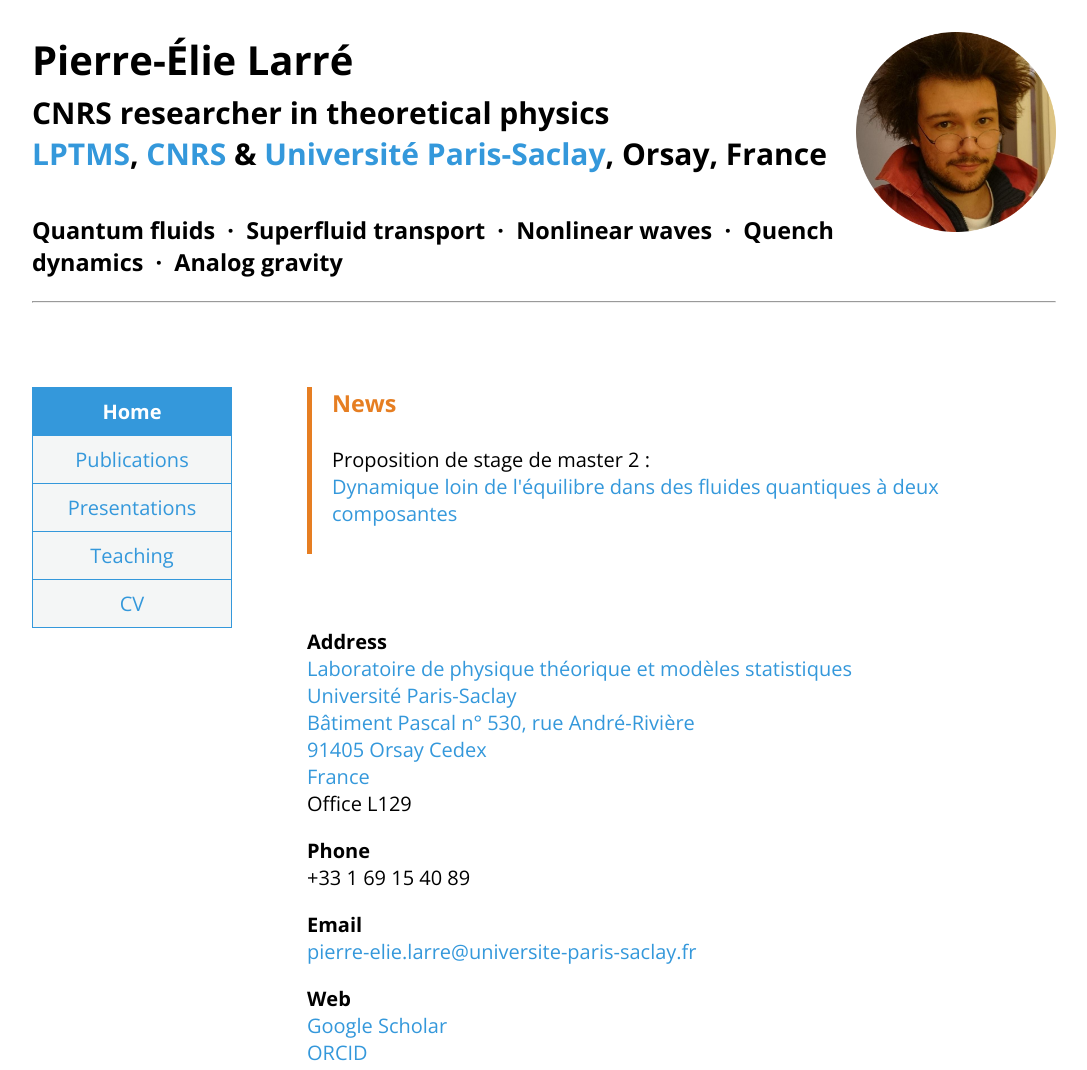
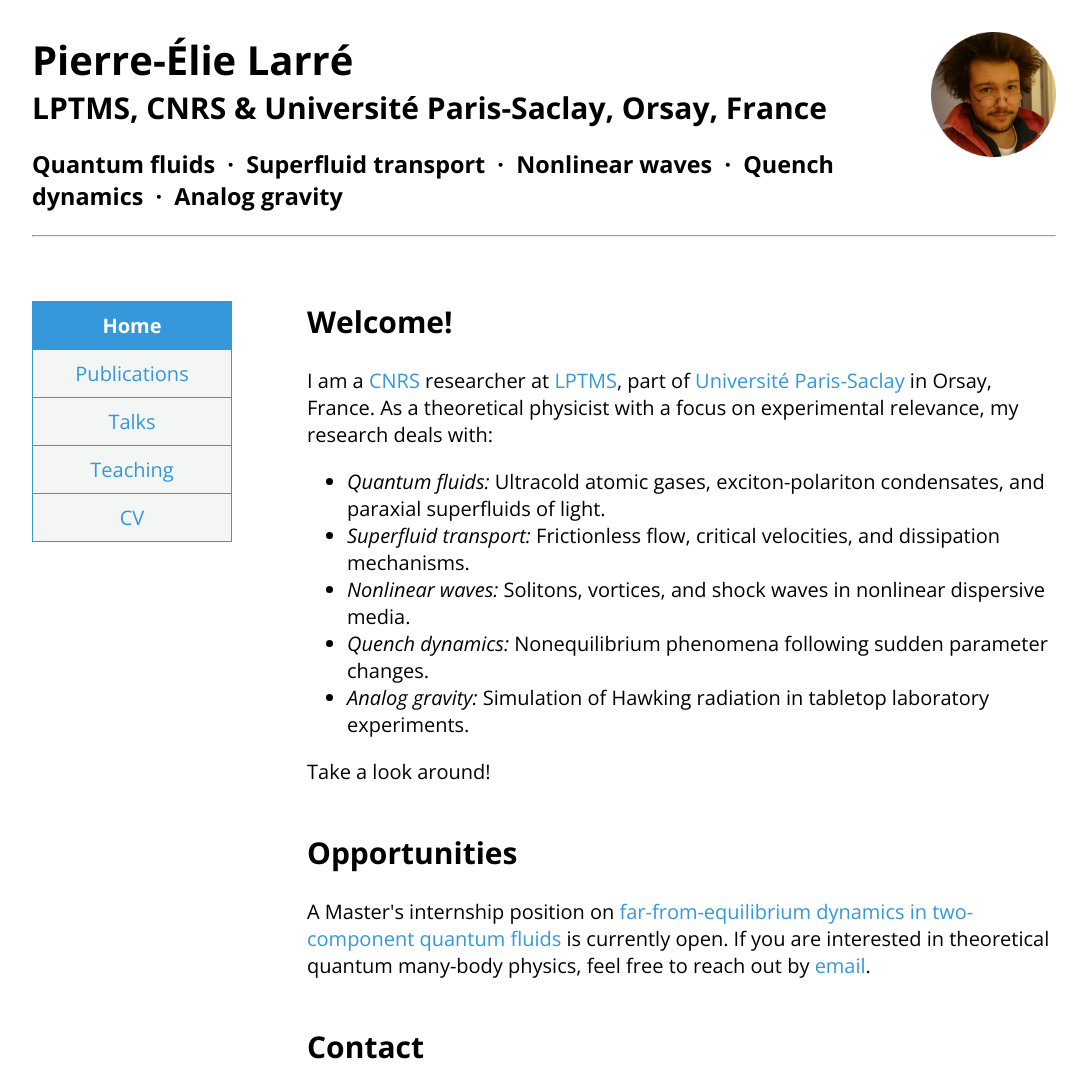
Before and after one commit to pierre-elie-larre/pierre-elie-larre.github.io, a plain HTML site: page index.html in a window 1280 px wide. Shown: the top 1070 px of the page, without its empty margins (96-1183 px from the left). Drawn offline with nearby package versions, Linux system fonts and the light colour scheme.

Commit message:
Refactor index.html for improved layout and content
Updated the website's title, meta description, and various text elements. Adjusted styles and image sizes for better presentation.

```diff
--- a/index.html
+++ b/index.html
@@ -1,26 +1,31 @@
+<!DOCTYPE html>
+
 <html lang="en">
 
 <head>
 
-<title>Pierre-Élie Larré's website</title>
+<title>
+Pierre-Élie Larré
+</title>
+
+<meta name="description" content="LPTMS, CNRS &amp; Université Paris-Saclay, Orsay, France | Quantum fluids - Superfluid transport - Nonlinear waves - Quench dynamics - Analog gravity">
+
+<link href="https://fonts.googleapis.com/css?family=Open+Sans:400italic,600italic,700italic,400,600,700" rel="stylesheet" type="text/css">
+
 <meta charset="UTF-8">
-<meta name="author" content="Pierre-Élie Larré">
-<meta name="description" content="Pierre-Élie Larré - CNRS researcher in theoretical physics - LPTMS, CNRS & Université Paris-Saclay, Orsay, France - Quantum fluids, Superfluid transport, Nonlinear waves, Quench dynamics, Analog gravity">
-<!--<meta name="viewport" content="width=device-width">-->
-<link href="https://fonts.googleapis.com/css?family=Open+Sans:400italic,600italic,700italic,400,600,700" rel="stylesheet" type="text/css">
 
 <style>
 
 body{
 font-family:"Open Sans";
-font-size:20;
+font-size:20px;
 margin-left:10%;
 margin-right:10%;
 margin-top:2.5%;
-margin-bottom:20%
+margin-bottom:20%;
 }
 
-ul{
+.menu ul{
 background-color:#f4f6f6;
 list-style-type:none;
 margin:0;
@@ -29,7 +34,7 @@ position:absolute;
 width:200px;
 }
 
-li a{
+.menu li a{
 border-left:1px solid #3498db;
 border-right:1px solid #3498db;
 border-top:1px solid #3498db;
@@ -39,14 +44,16 @@ padding:10px;
 text-align:center;
 text-decoration:none;
 }
-li:last-child{border-bottom:1px solid #3498db}
+.menu li:last-child{
+border-bottom:1px solid #3498db;
+}
 
-li a:hover{
+.menu li a:hover{
 background-color:#d6eaf8;
 color:#3498db;
 }
 
-li a.active{
+.menu li a.active{
 background-color:#3498db;
 color:white;
 font-weight:bold;
@@ -54,7 +61,7 @@ font-weight:bold;
 
 a{
 color:#3498db;
-text-decoration:none
+text-decoration:none;
 }
 
 </style>
@@ -63,72 +70,89 @@ text-decoration:none
 
 <body>
 
-<img src="Bouille.png" style="float:right; width:200px">
+<img src="Bouille.png" style="float:right; width:125px;">
 
-<h1 style="margin-bottom:0">Pierre-Élie Larré</h1>
+<h1 style="margin:0;">
+Pierre-Élie Larré<!---->
+</h1>
 
-<h2 style="margin-top:5px; margin-bottom:40px">
-CNRS researcher in theoretical physics<br>
-<a href="https://www.lptms.universite-paris-saclay.fr/" target="_blank">LPTMS</a>, <a href="https://www.cnrs.fr/en" target="_blank">CNRS</a> & <a href="https://www.universite-paris-saclay.fr/en" target="_blank">Université Paris-Saclay</a>, Orsay, France<br>
+<h2 style="margin:0;">
+LPTMS, CNRS &amp; Université Paris-Saclay, Orsay, France<!---->
 </h2>
 
-<h3 style="margin-top:0">Quantum fluids &nbsp;&middot;&nbsp; Superfluid transport &nbsp;&middot;&nbsp; Nonlinear waves &nbsp;&middot;&nbsp; Quench dynamics &nbsp;&middot;&nbsp; Analog gravity</h3>
+<h3 style="margin-top:20px;">
+Quantum fluids &nbsp;&middot;&nbsp; Superfluid transport &nbsp;&middot;&nbsp; Nonlinear waves &nbsp;&middot;&nbsp; Quench dynamics &nbsp;&middot;&nbsp; Analog gravity<!---->
+</h3>
 
 <hr>
 
 <br><br>
 
-<p>
+<nav class="menu">
 <ul>
 <li><a href="https://pierre-elie-larre.github.io/" class="active">Home</a></li>
 <li><a href="https://pierre-elie-larre.github.io/publications.html">Publications</a></li>
-<li><a href="https://pierre-elie-larre.github.io/presentations.html">Presentations</a></li>
+<li><a href="https://pierre-elie-larre.github.io/talks.html">Talks</a></li>
 <li><a href="https://pierre-elie-larre.github.io/teaching.html">Teaching</a></li>
 <li><a href="CV.pdf" target="_blank">CV</a></li>
 </ul>
+</nav>
+
+<div style="margin-left:275px;">
+
+<h2 style="margin-top:0;">
+Welcome!<!---->
+</h2>
+
+<p>
+I am a <a href="https://www.cnrs.fr/en" target="_blank">CNRS</a> researcher at <a href="https://www.lptms.universite-paris-saclay.fr/" target="_blank">LPTMS</a>, part of <a href="https://www.universite-paris-saclay.fr/en" target="_blank">Université Paris-Saclay</a> in Orsay, France. As a theoretical physicist with a focus on experimental relevance, my research deals with:<!---->
 </p>
 
-<div style="margin-left:275px">
+<ul>
+<li><i>Quantum fluids:</i> Ultracold atomic gases, exciton-polariton condensates, and paraxial superfluids of light.</li>
+<li><i>Superfluid transport:</i> Frictionless flow, critical velocities, and dissipation mechanisms.</li>
+<li><i>Nonlinear waves:</i> Solitons, vortices, and shock waves in nonlinear dispersive media.</li>
+<li><i>Quench dynamics:</i> Nonequilibrium phenomena following sudden parameter changes.</li>
+<li><i>Analog gravity:</i> Simulation of Hawking radiation in tabletop laboratory experiments.</li>
+</ul>
 
-<!--
--->
-
-<p style="margin:0; border-left:5px solid #e67e22; padding-left:20px">
-<b style="font-size:1.17em; color:#e67e22">News</b><br>
-<br>
-Proposition de stage de master 2 :<br>
-<a href="FluidesQuBinaires.pdf" target="_blank">Dynamique loin de l'équilibre dans des fluides quantiques à deux composantes</a><br>
-<br>
+<p>
+Take a look around!<!---->
 </p>
 
-<br><br>
+<br>
+
+<h2 style="margin-top:0;">
+Opportunities<!---->
+</h2>
 
 <p>
-<b>Address</b><br>
-<a href="https://www.google.com/maps/place/Physics+Laboratory+Th%C3%A9orique+And+Models+Statistiques+-+Umr8626/@48.7065808,2.1745221,17z/data=!3m1!4b1!4m6!3m5!1s0x47e5d6020eba701d:0x5946b7b0226fc0b6!8m2!3d48.7065773!4d2.177097!16s%2Fg%2F1tf6r28c?hl=en&entry=ttu&g_ep=EgoyMDI1MDEyNi4wIKXMDSoASAFQAw%3D%3D" target="_blank">
+A Master's internship position on <a href="FluidesQuBinaires.pdf" target="_blank">far-from-equilibrium dynamics in two-component quantum fluids</a> is currently open. If you are interested in theoretical quantum many-body physics, feel free to reach out by <a href="mailto:pierre-elie.larre@universite-paris-saclay.fr">email</a>.<!---->
+</p>
+
+<br>
+
+<h2 style="margin-top:0;">
+Contact<!---->
+</h2>
+
+<p>
+<a href="https://www.openstreetmap.org/node/6898149148" target="_blank">
 Laboratoire de physique théorique et modèles statistiques<br>
 Université Paris-Saclay<br>
 Bâtiment Pascal n° 530, rue André-Rivière<br>
 91405 Orsay Cedex<br>
 France<br>
 </a>
-Office L129<br>
+Office L129<!---->
 </p>
 
 <p>
-<b>Phone</b><br>
-+33 1 69 15 40 89<br>
+<a href="tel:+33169154089">+33 1 69 15 40 89</a>
 </p>
 
 <p>
-<b>Email</b><br>
-<a href="mailto:pierre-elie.larre@universite-paris-saclay.fr">pierre-elie.larre@universite-paris-saclay.fr</a><br>
-</p>
-
-<p>
-<b>Web</b><br>
-<a href="https://scholar.google.com/citations?user=KpQDmaAAAAAJ&hl=en" target="_blank">Google Scholar</a><br>
-<a href="https://orcid.org/0000-0002-8273-3333" target="_blank">ORCID</a>
+<a href="mailto:pierre-elie.larre@universite-paris-saclay.fr">pierre-elie.larre@universite-paris-saclay.fr</a>
 </p>
 
 </div>
```
